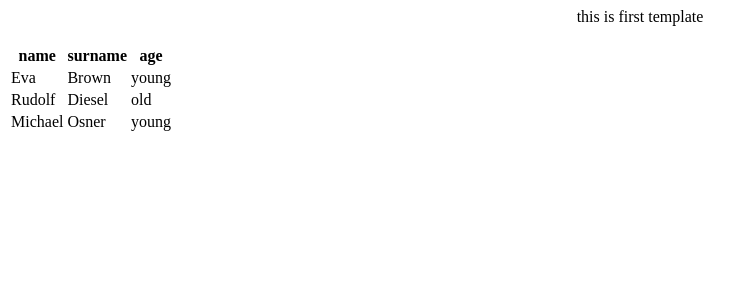
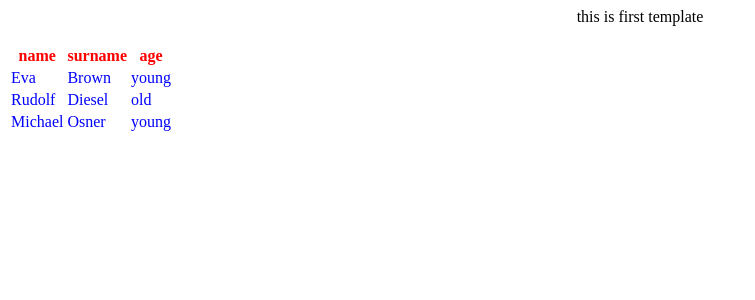
Before and after one commit to cherkavi/python-django, a Django app: page / in a window 1280 px wide. Shown: the top 300 px of the page, without its empty margins (0-755 px from the left). Run offline with Django 3.2, Linux system fonts and the light colour scheme.

Commit message:
example of using static elements

```diff
--- /dev/null
+++ b/codeschool/main_app/static/style.css
@@ -0,0 +1,6 @@
+th {
+   color:red;
+}
+tr {
+   color:blue;
+}
--- a/codeschool/main_app/templates/index.html
+++ b/codeschool/main_app/templates/index.html
@@ -1,5 +1,7 @@
+{% load staticfiles  %}
 <html>
 	<head>
+		<link rel="stylesheet" type="text/css" href="{% static 'style.css' %}" />
 		<title>main_app</title>
 	</head>
 	<body>
```
